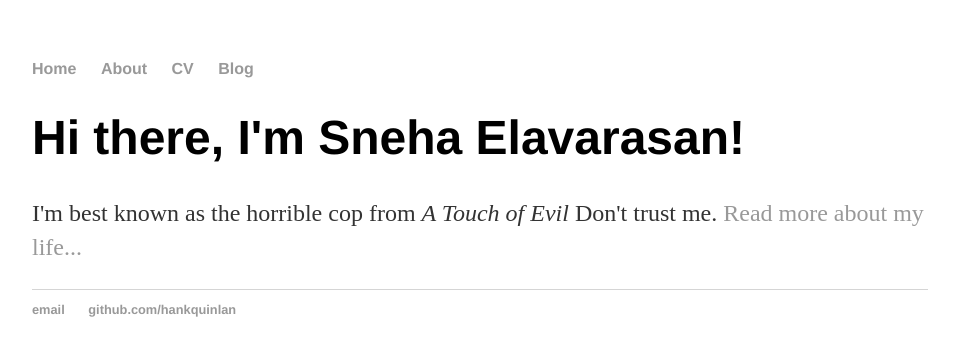
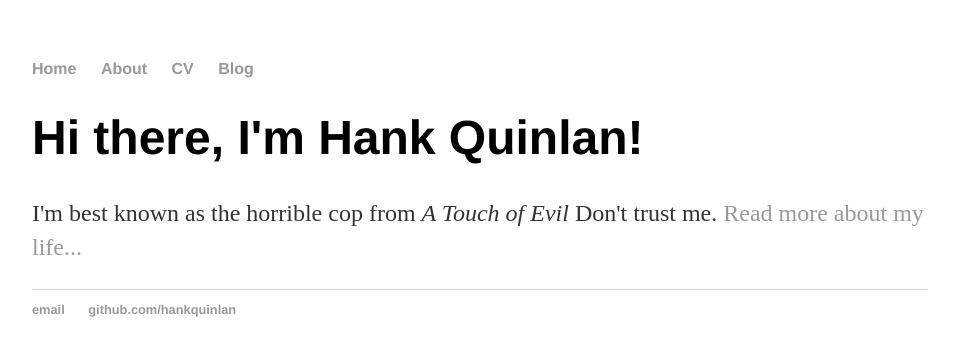
Before and after one commit to snehaelavaras/snehaelavaras, a Jekyll site: the page built from index.html, in a window 1280 px wide. Shown: the top 356 px of the page, without its empty margins (160-1115 px from the left). Built offline with Jekyll 4.4.1, drawn with Linux system fonts in a browser that asks for light colours.

Commit message:
Update index.html

```diff
--- a/index.html
+++ b/index.html
@@ -1,30 +1,8 @@
-<!DOCTYPE html>
-<html>
-	<head>
-		<title>Sneha Elavarasan</title>
-		<!-- link to main stylesheet -->
-		<link rel="stylesheet" type="text/css" href="/css/main.css">
-	</head>
-	<body>
-		<nav>
-    		<ul>
-        		<li><a href="/">Home</a></li>
-	        	<li><a href="/about">About</a></li>
-        		<li><a href="/cv">CV</a></li>
-        		<li><a href="/blog">Blog</a></li>
-    		</ul>
-		</nav>
-		<div class="container">
-    		<div class="blurb">
-        		<h1>Hi there, I'm Sneha Elavarasan!</h1>
-				<p>I'm best known as the horrible cop from <em>A Touch of Evil</em> Don't trust me. <a href="/about">Read more about my life...</a></p>
-    		</div><!-- /.blurb -->
-		</div><!-- /.container -->
-		<footer>
-    		<ul>
-        		<li><a href="mailto:hankquinlanhub@gmail.com">email</a></li>
-        		<li><a href="https://github.com/hankquinlan">github.com/hankquinlan</a></li>
-			</ul>
-		</footer>
-	</body>
-</html>
+---
+layout: default
+title: Hank Quinlan, Horrible Cop
+---
+<div class="blurb">
+	<h1>Hi there, I'm Hank Quinlan!</h1>
+	<p>I'm best known as the horrible cop from <em>A Touch of Evil</em> Don't trust me. <a href="/about">Read more about my life...</a></p>
+</div><!-- /.blurb -->
```
